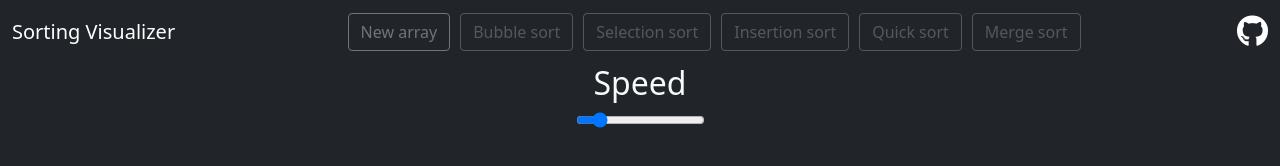
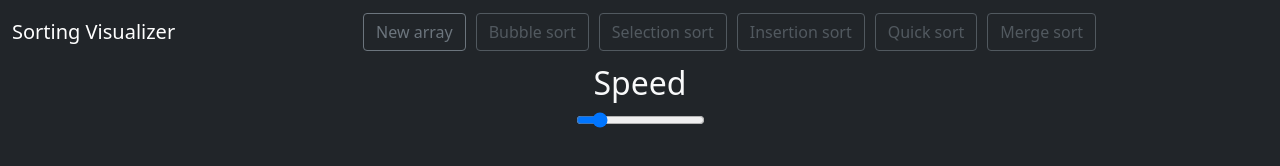
Before and after one commit to nabin-nath/sorting-visualizer, a plain HTML site: page index.html in a window 1280 px wide. Drawn offline with nearby package versions, Linux system fonts and the light colour scheme.

Commit message:
Update index.html

```diff
--- a/index.html
+++ b/index.html
@@ -49,9 +49,9 @@
             <button class="btn btn-outline-secondary" type="submit" id="mergeSort">Merge sort</button>
           </li>
         </ul>
-        <div class="d-flex">
+<!--         <div class="d-flex">
           <a href="https://github.com/nabin-nath/sorting-visualizer" class="link-black" target="_blank"><i class="fab fa-github" style="font-size:xx-large;"></i></a>
-        </div>
+        </div> -->
       </div>
     </div>
   </nav>
```
